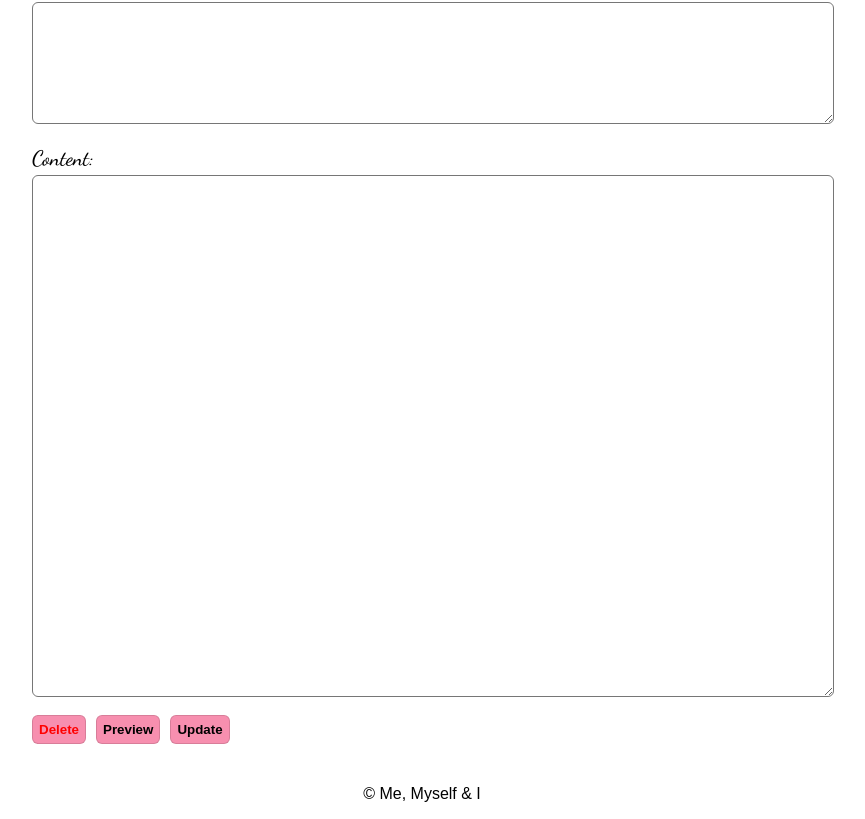
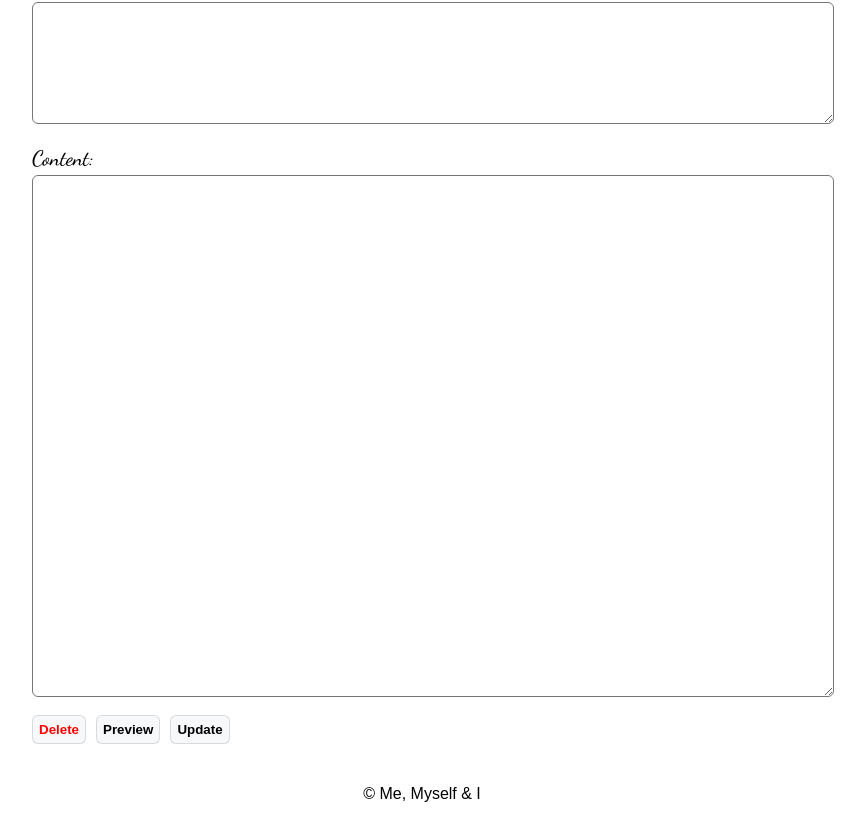
Before and after one commit to calebeds/ng-blog, an Angular app: page /dashboard/1 in a window 1280 px wide. Shown: the part 491-1310 px from the top of the page, without its empty margins (218-1083 px from the left). Built offline with nearby package versions, Linux system fonts and the light colour scheme; no server answers; a web font is replaced by a local one.

Commit message:
add create article from dashboard

```diff
--- a/src/app/dashboard/dashboard.component.html
+++ b/src/app/dashboard/dashboard.component.html
@@ -1 +1,4 @@
+<div style="text-align: right">
+    <button (click)="create()">New Article</button>
+</div>
 <app-article-overview></app-article-overview>
--- a/src/app/dashboard/dashboard.component.ts
+++ b/src/app/dashboard/dashboard.component.ts
@@ -1,4 +1,6 @@
 import { Component, OnInit } from '@angular/core';
+import { Router } from '@angular/router';
+
 
 @Component({
   selector: 'app-dashboard',
@@ -7,9 +9,13 @@ import { Component, OnInit } from '@angular/core';
 })
 export class DashboardComponent implements OnInit {
 
-  constructor() { }
+  constructor(private router: Router) { }
 
   ngOnInit(): void {
   }
 
+  create(): void {
+    this.router.navigate(['/dashboard/new']);
+  }
+
 }
--- a/src/app/dashboard/edit-article/edit-article.component.css
+++ b/src/app/dashboard/edit-article/edit-article.component.css
@@ -38,13 +38,3 @@ textarea {
 label {
     font-family: 'Dancing Script', cursive;
 }
-
-button {
-    background-color: #f78faf;
-    border: 1px solid rgba(0, 0, 0, 0.125);
-    border-radius: 6px;
-    padding: 6px;
-    margin: 10px 0;
-    font-weight: 600;
-    cursor: pointer;
-}
--- a/src/app/dashboard/edit-article/edit-article.component.html
+++ b/src/app/dashboard/edit-article/edit-article.component.html
@@ -24,9 +24,10 @@
         <textarea class="content" [(ngModel)]="article.content"></textarea>
     </div>
     <div>
-        <button (click)="deleteArticle()" style="color: red; margin-right: 10px">Delete</button>
-        <button (click)="viewPreview()" style="margin-right: 10px">Preview</button>
-        <button (click)="updateArticle()">Update</button>
+        <button (click)="deleteArticle()" style="color: red; margin-right: 10px" *ngIf="!isNew">Delete</button>
+        <button (click)="viewPreview()" style="margin-right: 10px" *ngIf="!isNew">Preview</button>
+        <button (click)="updateArticle()" *ngIf="!isNew">Update</button>
+        <button (click)="createArticle()" *ngIf="isNew">Save as draft</button>
         <div *ngIf="saved" style="color: green">Saved.
             <a routerLink="../../{{article.key}}">View Article</a>
         </div>
--- a/src/app/dashboard/edit-article/edit-article.component.ts
+++ b/src/app/dashboard/edit-article/edit-article.component.ts
@@ -12,6 +12,7 @@ export class EditArticleComponent implements OnInit {
 
   article: Article = new Article();
   saved = false;
+  isNew = false;
 
   constructor(
     private dashboardService: DashboardService,
@@ -22,7 +23,14 @@ export class EditArticleComponent implements OnInit {
   ngOnInit(): void {
     this.route.params.subscribe(params => {
       const key:string = params['key'];
-      this.getArticle(key);
+
+      if(key !== 'new') {
+        this.getArticle(key);
+      } else {
+        this.article = new Article();
+        this.article.published = false;
+        this.isNew = true;
+      }
     });
   }
 
@@ -65,4 +73,13 @@ export class EditArticleComponent implements OnInit {
     }
   }
 
+  createArticle(): void {
+    this.saved = false;
+    this.dashboardService.createArticle(this.article).subscribe(article => {
+      this.article = article;
+      this.saved = true;
+      this.isNew = false;
+    });
+  }
+
 }
--- a/src/app/service/dashboard.service.ts
+++ b/src/app/service/dashboard.service.ts
@@ -1,6 +1,6 @@
 import { HttpClient } from '@angular/common/http';
 import { Injectable } from '@angular/core';
-import { Observable, ObservableLike } from 'rxjs';
+import { Observable } from 'rxjs';
 import { environment } from 'src/environments/environment';
 import { Article } from '../model/article';
 
@@ -8,7 +8,6 @@ import { Article } from '../model/article';
     providedIn: 'root'
 })
 export class DashboardService {
-
     // private readonly URL = 'http://localhost:8000';
 
     constructor (private http: HttpClient) {}
@@ -32,4 +31,8 @@ export class DashboardService {
     deleteArticle(id: number): Observable<unknown> {
         return this.http.delete<unknown>(`${environment.apiUrl}/dashboard/article/${id}`)
     }
+
+    createArticle(article: Article): Observable<Article> {
+        return this.http.post<Article>(`${environment.apiUrl}/dashboard/article`, article);
+      }
 }
--- a/src/styles.css
+++ b/src/styles.css
@@ -3,6 +3,17 @@ body {
     margin: 0 auto;
     max-width: 800px;
     font-family: Arial, Helvetica, sans-serif;
+}
+
+
+button {
+    background-color: #f7f8fa;
+    border: 1px solid rgba(0, 0, 0, 0.125);
+    border-radius: 6px;
+    padding: 6px;
+    margin: 10px 0;
+    font-weight: 600;
+    cursor: pointer;
 }
 
 
```
